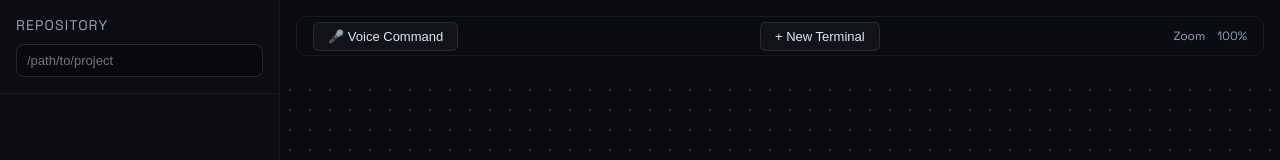
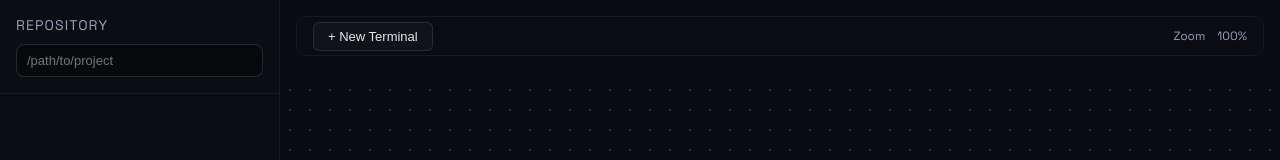
Before and after one commit to Sankalpcreat/TSwarm, a React (Vite) app: page / in a window 1280 px wide. Shown: the top 160 px of the page. Built offline with nearby package versions, Linux system fonts and the light colour scheme.

Commit message:
Remove voice command UI and logic

```diff
--- a/src/App.tsx
+++ b/src/App.tsx
@@ -1,4 +1,4 @@
-import { useEffect, useMemo, useRef, useState, useCallback } from 'react';
+import { useEffect, useMemo, useRef, useState } from 'react';
 import { invoke } from '@tauri-apps/api/core';
 import { FileTree } from './components/FileTree';
 import { TerminalWindow } from './components/TerminalWindow';
@@ -14,9 +14,6 @@ export default function App() {
   const [activeId, setActiveId] = useState<string | null>(null);
   const [rootPath, setRootPath] = useState<string>('');
   const [logs, setLogs] = useState<string[]>([]);
-
-  const [isListening, setIsListening] = useState(false);
-  const recognitionRef = useRef<SpeechRecognition | null>(null);
 
   const canvasRef = useRef<HTMLDivElement | null>(null);
   const panRef = useRef({ active: false, startX: 0, startY: 0, originX: 0, originY: 0 });
@@ -165,63 +162,6 @@ export default function App() {
     });
   };
 
-  const handleVoiceCommand = useCallback((text: string) => {
-    if (!activeId) return;
-    const win = windows.find((w) => w.id === activeId);
-    if (!win) return;
-
-    // Send text + enter key
-    invoke('write_session', { id: win.sessionId, data: text + '\r' }).catch((err) => {
-      console.error('Failed to send voice command', err);
-    });
-  }, [activeId, windows]);
-
-  useEffect(() => {
-    // Initialize Speech Recognition
-    const SpeechRecognitionAPI = window.SpeechRecognition || window.webkitSpeechRecognition;
-    if (SpeechRecognitionAPI) {
-      const recognition = new SpeechRecognitionAPI();
-      recognition.continuous = false;
-      recognition.interimResults = false;
-      recognition.lang = 'en-US';
-
-      recognition.onresult = (event) => {
-        const script = event.results[0][0].transcript;
-        console.log('[Voice]', script);
-        invoke('log_frontend', { message: `Voice transcribed: ${script}` }).catch(()=>{});;
-        handleVoiceCommand(script);
-      };
-
-      recognition.onerror = (event) => {
-        console.error('Speech recognition error', event.error);
-        invoke('log_frontend', { message: `Voice error: ${event.error}` }).catch(()=>{});;
-        setIsListening(false);
-      };
-
-      recognition.onend = () => {
-        setIsListening(false);
-      };
-
-      recognitionRef.current = recognition;
-    } else {
-      console.warn('Speech Recognition API not supported in this browser/environment.');
-    }
-  }, [handleVoiceCommand]);
-
-  const toggleListening = () => {
-    if (isListening) {
-      recognitionRef.current?.stop();
-      setIsListening(false);
-    } else {
-      try {
-        recognitionRef.current?.start();
-        setIsListening(true);
-      } catch (e) {
-        console.error(e);
-      }
-    }
-  };
-
   const canvasStyle = useMemo(() => {
     return {
       transform: `translate(${transform.x}px, ${transform.y}px) scale(${transform.scale})`,
@@ -233,14 +173,6 @@ export default function App() {
       <FileTree onRootChange={setRootPath} />
 
       <div className="topbar">
-        <button
-           className="btn microphone-btn"
-           onClick={toggleListening}
-           style={{ background: isListening ? 'rgba(255, 0, 0, 0.2)' : undefined, borderColor: isListening ? 'rgba(255, 0, 0, 0.5)' : undefined, marginRight: 8 }}
-           title={isListening ? 'Stop Listening' : 'Speak a command'}
-        >
-          {isListening ? '🔴 Recording...' : '🎤 Voice Command'}
-        </button>
         <button
           className="btn" onClick={handleNewTerminal}>
           + New Terminal
```
